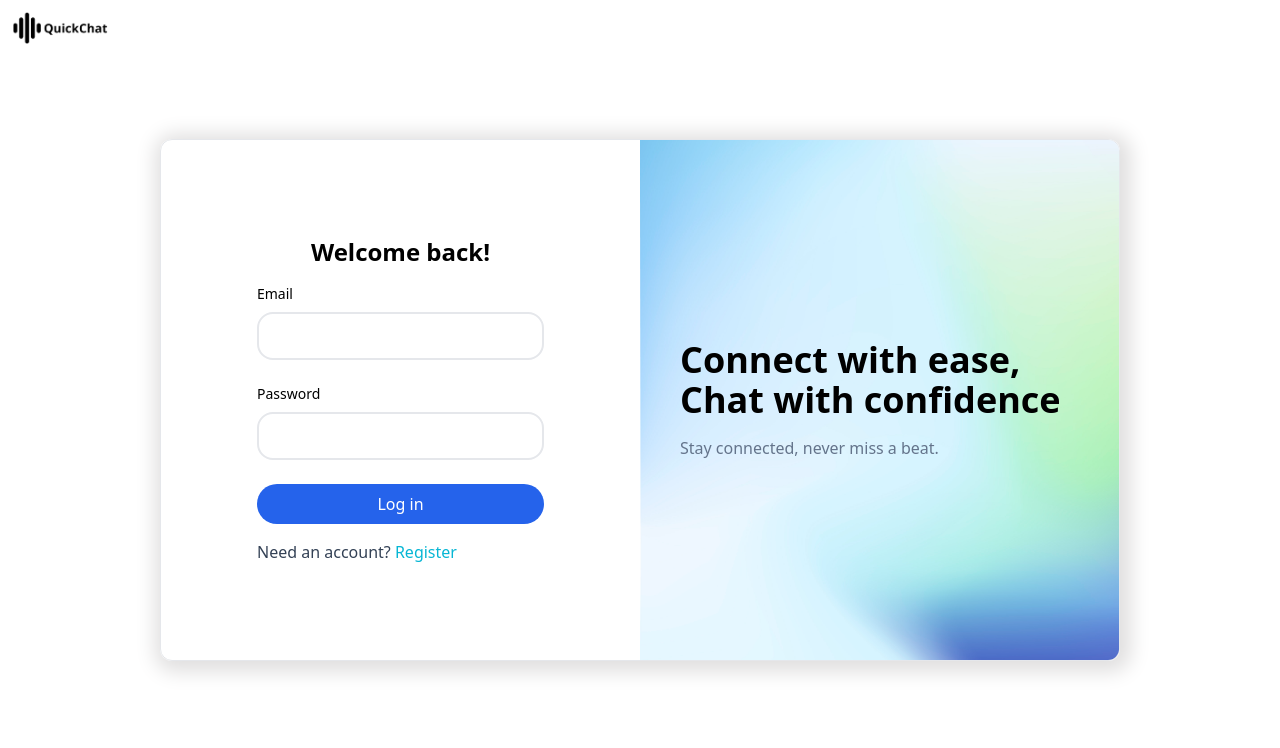
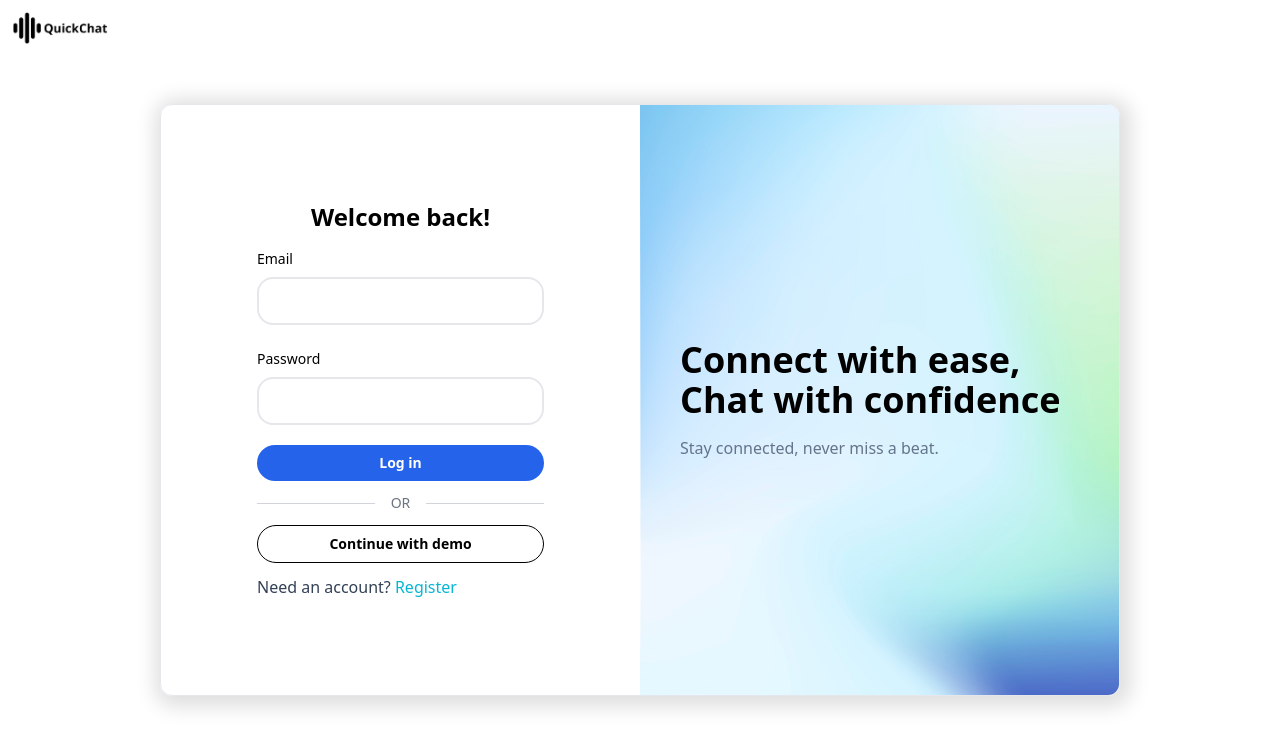
Before and after one commit to andyzhp234/QuickChat, a React (Vite) app in the folder frontend/: page /login in a window 1280 px wide. Shown: the top 748 px of the page. Built offline with nearby package versions, Linux system fonts and the light colour scheme; no server answers.

Commit message:
feat(UI): update user interface and add demo user

```diff
--- /dev/null
+++ b/frontend/src/components/HorizontalDivider/index.jsx
@@ -0,0 +1,11 @@
+import React from "react";
+
+export default function HorizontalDivider({ text }) {
+  return (
+    <div className="flex items-center">
+      <hr className="mr-4 inline-block flex-1 border-t border-gray-300 align-middle" />
+      <h2 className="text-sm text-gray-500">{text}</h2>
+      <hr className="ml-4 inline-block flex-1 border-t border-gray-300 align-middle" />
+    </div>
+  );
+}
--- a/frontend/src/pages/Dashboard/MessageContent/WelcomeMessage/index.jsx
+++ b/frontend/src/pages/Dashboard/MessageContent/WelcomeMessage/index.jsx
@@ -2,8 +2,8 @@ import React from "react";
 
 export default function WelcomeMessage() {
   return (
-    <div className="flex h-full flex-1 flex-col items-center bg-white p-5">
-      <h1 className="text-gradient mt-80 text-6xl font-semibold lg:text-8xl">
+    <div className="flex h-full flex-1 flex-col items-center justify-center bg-white p-5">
+      <h1 className="text-gradient text-6xl font-semibold lg:text-8xl">
         Welcome!
       </h1>
       <h2 className="mt-5 text-center font-semibold">
--- a/frontend/src/pages/Login/Login.jsx
+++ b/frontend/src/pages/Login/Login.jsx
@@ -4,6 +4,7 @@ import { useDispatch } from "react-redux";
 import AuthBox from "../../components/Auth/AuthBox";
 import AuthInput from "../../components/Auth/AuthInput";
 import AuthNavText from "../../components/Auth/AuthNavText";
+import HorizontalDivider from "../../components/HorizontalDivider";
 import { userLoginAction } from "../../store/actions/apiUserActions";
 
 export default function Login() {
@@ -13,14 +14,19 @@ export default function Login() {
   const [password, setPassword] = React.useState("");
   const [errorMessage, setErrorMessage] = React.useState("");
 
-  async function handleSubmit(e) {
+  async function handleSubmit(e, isDemo) {
     e.preventDefault();
-    if (password.length < 6 || password.length > 12) {
-      setErrorMessage("Password needs to be length between 6 - 12");
-      return;
+
+    let response;
+    if (isDemo) {
+      response = await dispatch(userLoginAction("demo@gmail.com", "11111111"));
+    } else {
+      if (password.length < 6 || password.length > 12) {
+        setErrorMessage("Password needs to be length between 6 - 12");
+        return;
+      }
+      response = await dispatch(userLoginAction(email, password));
     }
-
-    const response = await dispatch(userLoginAction(email, password));
 
     if (response.error) {
       setErrorMessage(response.message);
@@ -30,7 +36,7 @@ export default function Login() {
   }
 
   return (
-    <div className="flex h-screen w-screen items-center justify-center ">
+    <div className="flex h-screen w-screen items-center justify-center">
       <AuthBox>
         <h1 className="text-center text-2xl font-semibold">Welcome back!</h1>
         {errorMessage != "" ? (
@@ -38,7 +44,7 @@ export default function Login() {
             {errorMessage}
           </h1>
         ) : null}
-        <form onSubmit={handleSubmit}>
+        <form onSubmit={(e) => handleSubmit(e)}>
           <AuthInput
             label={"Email"}
             type={"email"}
@@ -52,11 +58,18 @@ export default function Login() {
             change={(e) => setPassword(e.target.value)}
           />
           <button
-            className="my-4 w-full rounded-3xl bg-blue-600 py-4 font-medium text-white duration-200 hover:bg-blue-700 lg:py-2"
+            className="my-3 w-full rounded-3xl bg-blue-600 py-3 text-sm font-bold text-white duration-200 hover:bg-blue-700 lg:py-2"
             type="submit"
-            required
           >
             Log in
+          </button>
+          <HorizontalDivider text={"OR"} />
+          <button
+            className="my-3 w-full rounded-3xl border border-black bg-white py-3 text-sm font-semibold duration-200 hover:bg-black hover:text-white lg:py-2"
+            type="button"
+            onClick={(e) => handleSubmit(e, true)}
+          >
+            Continue with demo
           </button>
         </form>
         <AuthNavText
@@ -68,3 +81,12 @@ export default function Login() {
     </div>
   );
 }
+{
+  /* <hr class="mr-4 flex-1 border-t-2 border-gray-400" /> */
+}
+{
+  /* <h2 class="font-bold text-gray-600">or</h2> */
+}
+{
+  /* <hr class="ml-4 flex-1 border-t-2 border-gray-400" /> */
+}
--- a/frontend/src/pages/Register/Register.jsx
+++ b/frontend/src/pages/Register/Register.jsx
@@ -71,7 +71,7 @@ export default function Register() {
             change={(e) => setPassword(e.target.value)}
           />
           <button
-            className="my-4 w-full rounded-3xl bg-green-500 py-4 font-medium text-white duration-200 hover:bg-green-600 lg:py-2"
+            className="my-3 w-full rounded-3xl bg-green-500 py-3 text-sm font-bold text-white duration-200 hover:bg-green-600 lg:py-2"
             type="submit"
           >
             Create
```
